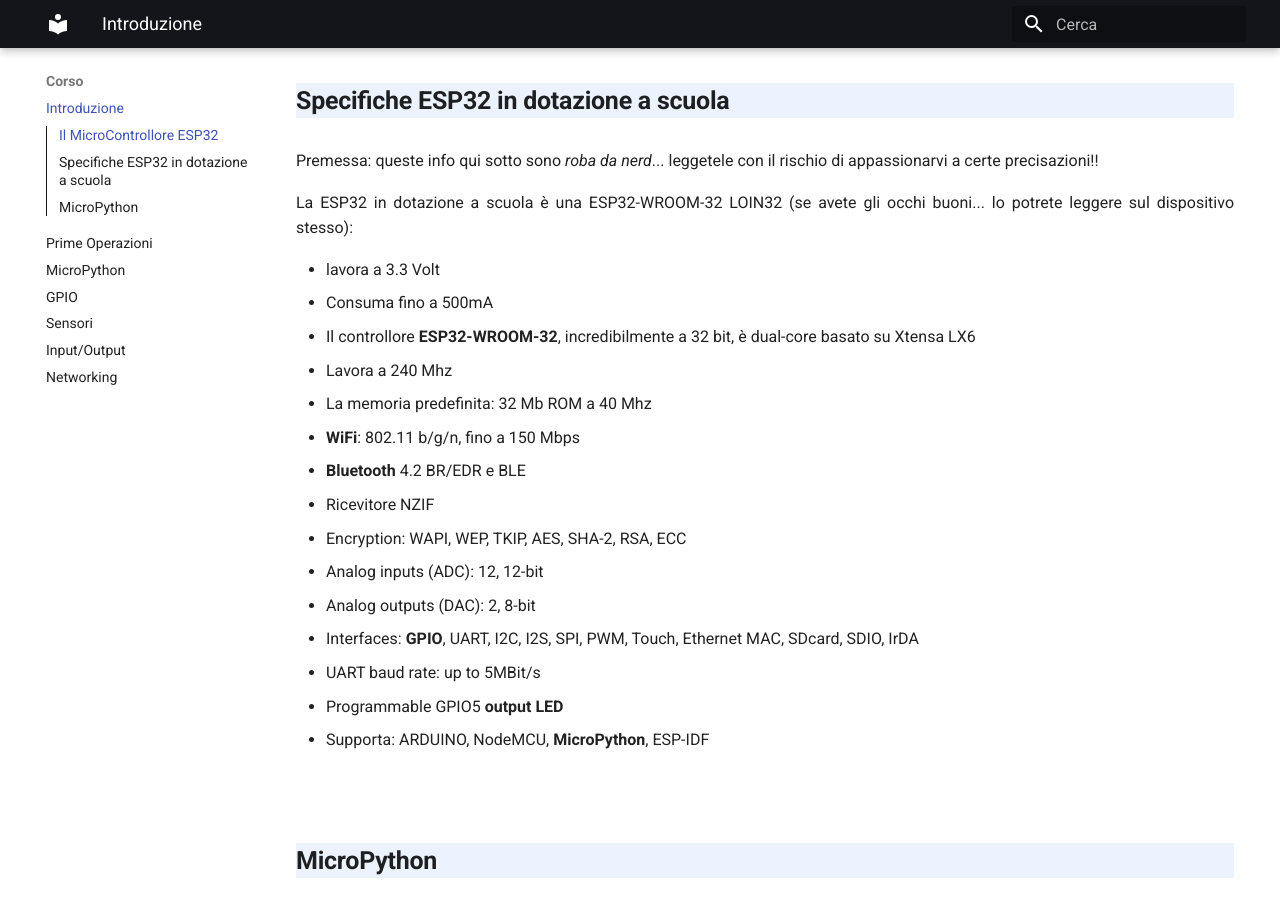
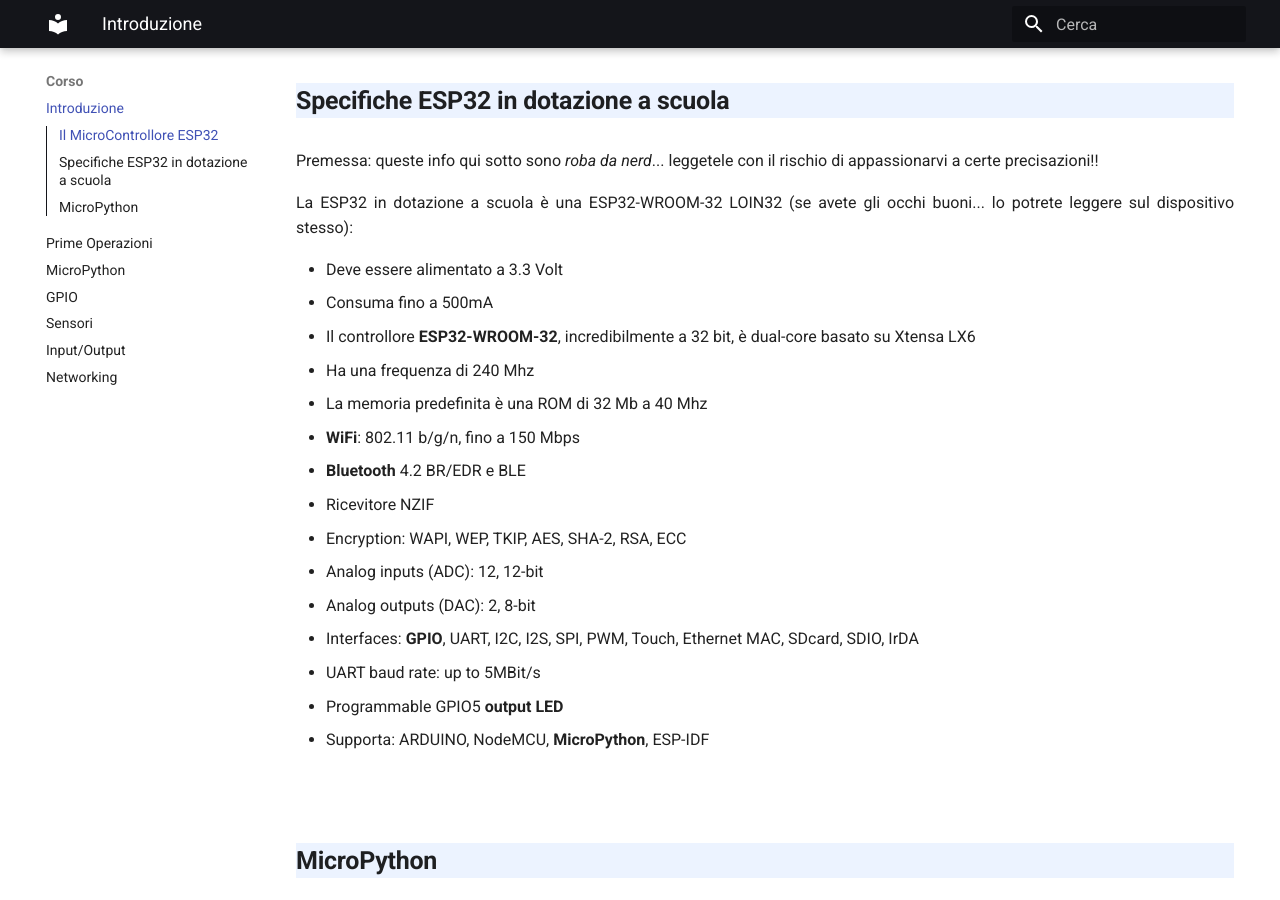
Before and after one commit to dvjlabs/esp32_course, an MkDocs documentation site: the page built from docs/corso/00_intro.md, in a window 1280 px wide and 900 px high, scrolled down 1619 px. Built offline with MkDocs 1.6.1 and Material for MkDocs 9.7.7, drawn with Linux system fonts in a browser that asks for light colours.

Commit message:
Fix esp32 description

```diff
--- a/docs/corso/00_intro.md
+++ b/docs/corso/00_intro.md
@@ -46,11 +46,11 @@ Premessa: queste info qui sotto sono *roba da nerd*... leggetele con il rischio
 
 La ESP32 in dotazione a scuola è una ESP32-WROOM-32 LOIN32 (se avete gli occhi buoni... lo potrete leggere sul dispositivo stesso):
 
-- lavora a 3.3 Volt
+- Deve essere alimentato a 3.3 Volt
 - Consuma fino a 500mA
 - Il controllore **ESP32-WROOM-32**, incredibilmente a 32 bit, è dual-core basato su Xtensa LX6
-- Lavora a 240 Mhz
-- La memoria predefinita: 32 Mb ROM a 40 Mhz
+- Ha una frequenza di 240 Mhz
+- La memoria predefinita è una ROM di 32 Mb a 40 Mhz
 - **WiFi**: 802.11 b/g/n, fino a 150 Mbps
 - **Bluetooth** 4.2 BR/EDR e BLE
 - Ricevitore NZIF
```
